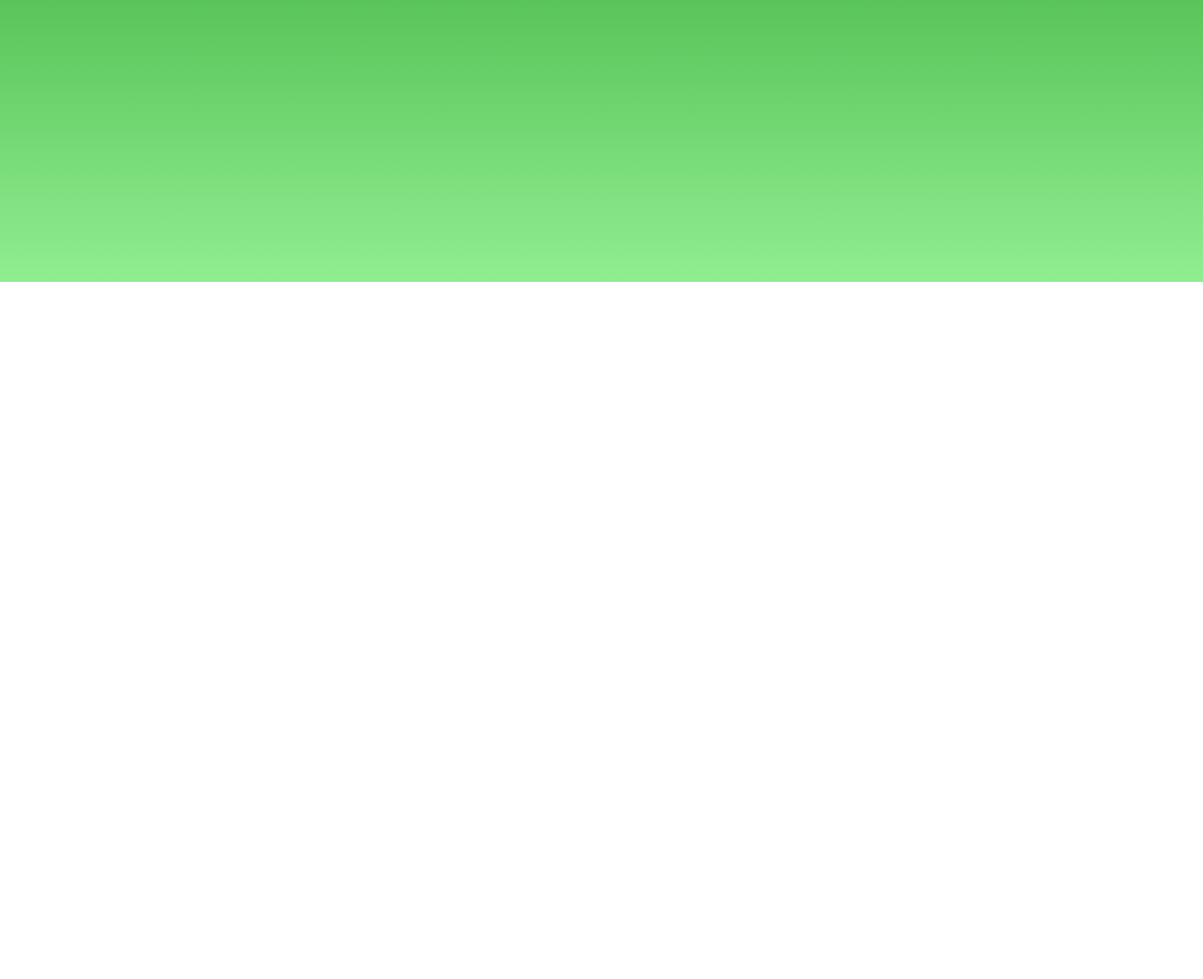
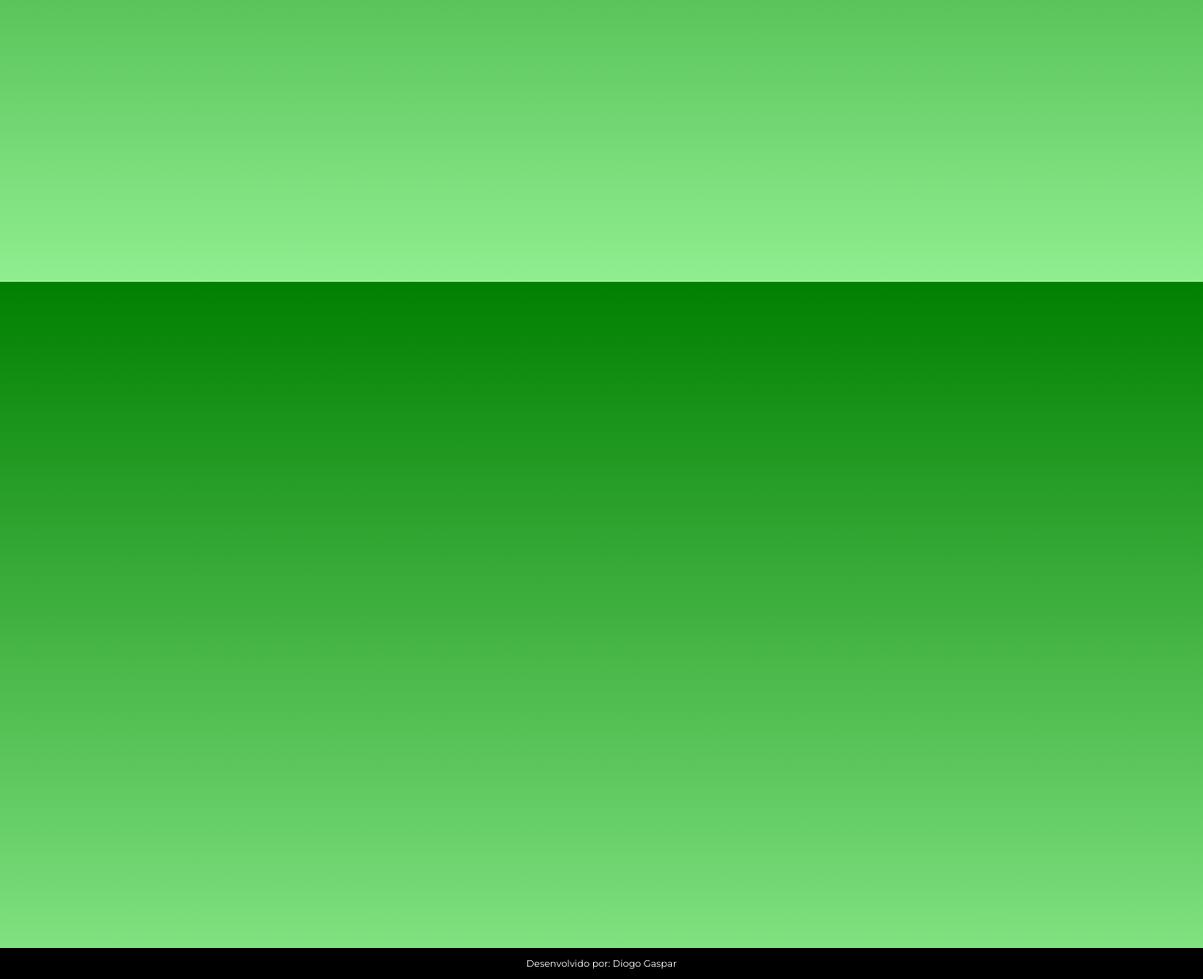
Before and after one commit to DiogoGaspar6/PL-SIR, a plain HTML site: page index.html in a window 1280 px wide. Shown: the part 500-1542 px from the top of the page at 94% size. Before the commit the page ends 800 px from the top, so only its background shows below. Drawn offline with Linux system fonts and the light colour scheme.

Commit message:
creditos

```diff
--- a/index.html
+++ b/index.html
@@ -26,5 +26,8 @@
         </div>
       </div>
     </div>
+    <footer>
+      <p>Desenvolvido por: <a href="https://github.com/DiogoGaspar6" target="_blank">Diogo Gaspar</a></p>
+    </footer>
 </body>
 </html>
--- a/style.css
+++ b/style.css
@@ -1,6 +1,7 @@
 @import url('https://fonts.googleapis.com/css2?family=Montserrat:ital,wght@0,100..900;1,100..900&display=swap');
 
 body{
+  margin: 0;
   font-family: 'Montserrat';
   background-image: linear-gradient(to bottom, green, lightgreen);
   background-repeat: no-repeat;
@@ -61,3 +62,24 @@ button:hover{
   justify-content: center;
   align-items: center;
 }
+
+footer{
+  margin-top: 100%;
+  display: flex;
+  justify-content: center;
+  align-items: center;
+  font-size: 10px;
+  background-color: black;
+  color: white;
+}
+
+a{
+  text-decoration: none;
+  color:white
+}
+
+a:hover{
+  cursor: pointer;
+  color: lightgreen;
+  text-decoration: underline;
+}
```
